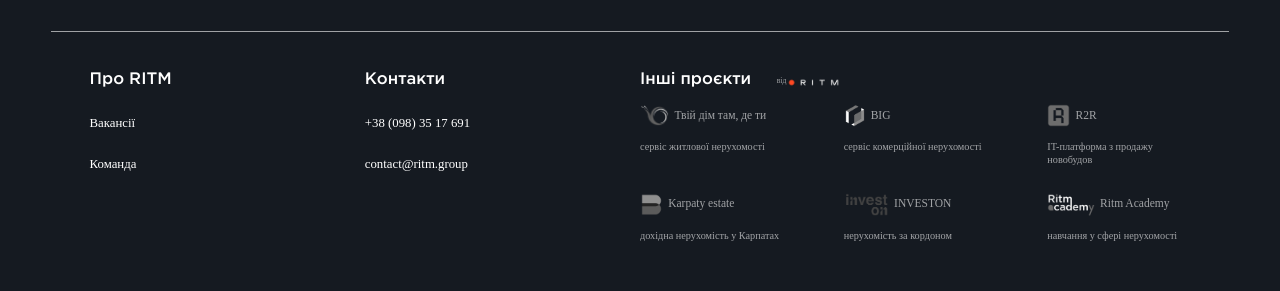
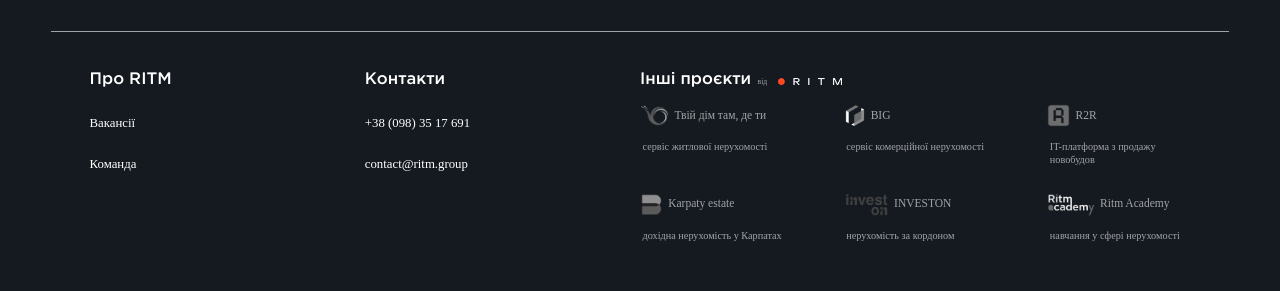
Before and after one commit to ShlykovAA/RITM, a React (Vite) app: page / in a window 1280 px wide. Shown: the part 251-542 px from the top of the page. Built offline with nearby package versions, Linux system fonts and the light colour scheme; a web font is replaced by a local one.

Commit message:
fix center footer logo

```diff
--- a/src/components/Footer-card/Footer-card.module.scss
+++ b/src/components/Footer-card/Footer-card.module.scss
@@ -22,6 +22,7 @@
 
 .cards_text p {
   margin-top: 2vw;
+  margin-left: 0.2vw;
   font-size: 2.8vw;
 }
 
--- a/src/sections/Footer/Footer.module.scss
+++ b/src/sections/Footer/Footer.module.scss
@@ -53,20 +53,15 @@
   gap: 2vw;
 }
 
-.logo_mini_box {
-  display: flex;
-  align-items: center;
-  width: 40%;
-}
-
-.logo_mini_box span {
+.right_title span {
+  margin-top: 0.15vw;
   font-size: 2.3vw;
   color: #ffffff98;
 }
 
-.logo_mini_box img{
-  margin-top: 0.6vw;
-  width: 62%;
+.right_title img{
+  margin-top: 0.2vw;
+  height: 4vw;
 }
 
 .right_content_box {
@@ -143,17 +138,16 @@
     margin-top: 2vw;
   }
 
-  .logo_mini_box {
-    width: 35%;
+  .right_title {
+    gap: 1vw;
   }
 
-  .logo_mini_box span {
+  .right_title span {
     font-size: 1.5vw;
   }
 
-  .logo_mini_box img{
-    margin-top: 0.3vw;
-    width: 40%;
+  .right_title img{
+    height: 2.5vw;
   }
 
   .p_footer_bottom {
@@ -203,16 +197,16 @@
     width: 50%;
   }
 
-  .logo_mini_box {
-    width: 20%;
+  .right_title {
+    gap: 0.5vw;
   }
 
-  .logo_mini_box span {
+  .right_title span {
     font-size: 0.6vw;
   }
 
-  .logo_mini_box img{
-    width: 50%;
+  .right_title img{
+    height: 1.3vw;
   }
 
 
--- a/src/sections/Footer/Footer.tsx
+++ b/src/sections/Footer/Footer.tsx
@@ -38,10 +38,8 @@ export const Footer = () => {
         <div className={styles.center_right}>
           <div className={styles.right_title}>
             <h3 className={styles.h3_center}>Інші проєкти</h3>
-            <div className={styles.logo_mini_box}>
-              <span>від</span>
-              <img src="/RITM-logo-mini.png" alt="Logo" />
-            </div>
+            <span>від</span>
+            <img src="/RITM-logo-mini.png" alt="Logo" />
           </div>
           <div className={styles.right_content_box}>
             { FOOTER_CARDS_DATA.map((item, index) => <FooterCard data={item} key={index} /> )}
```
